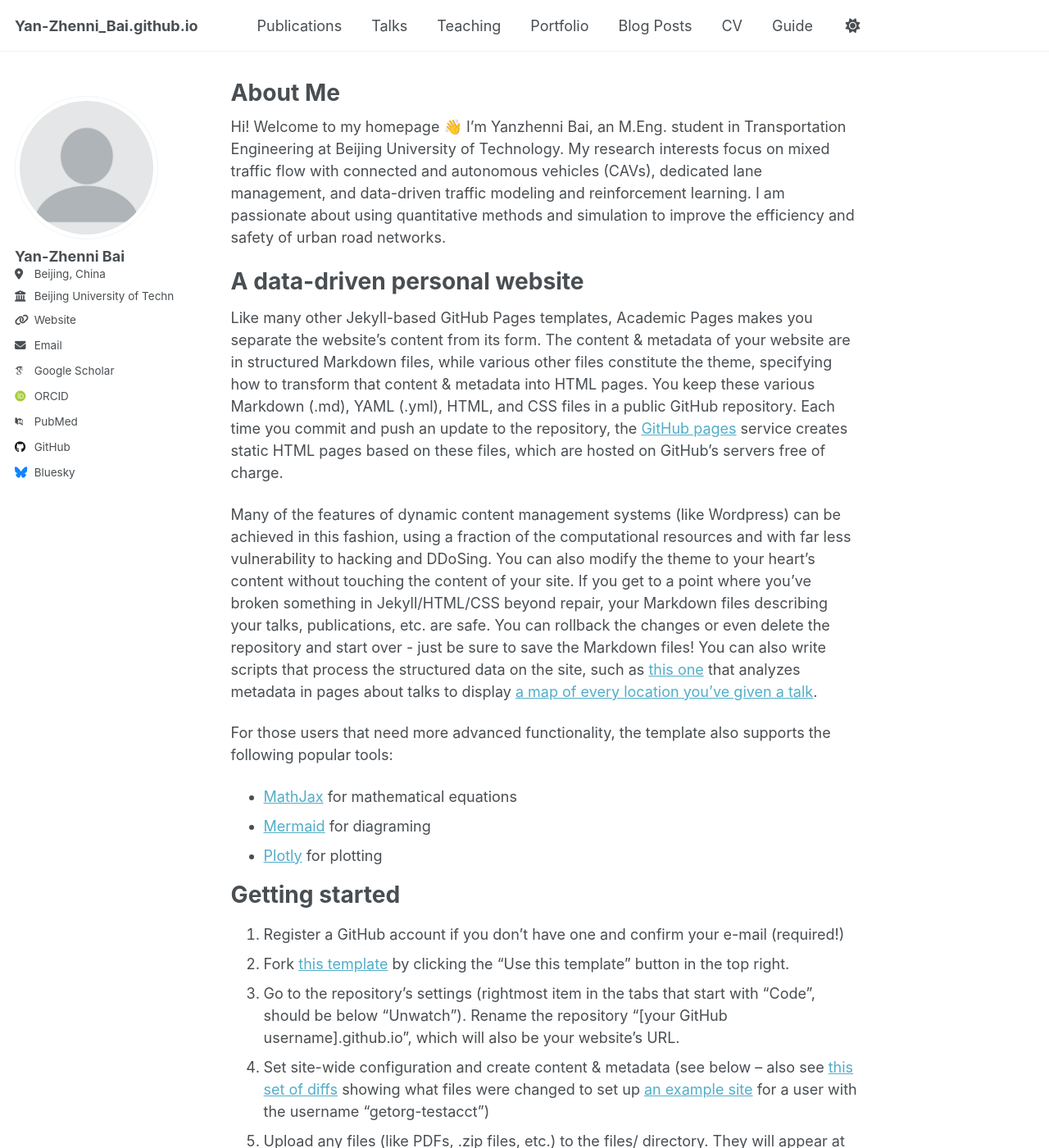
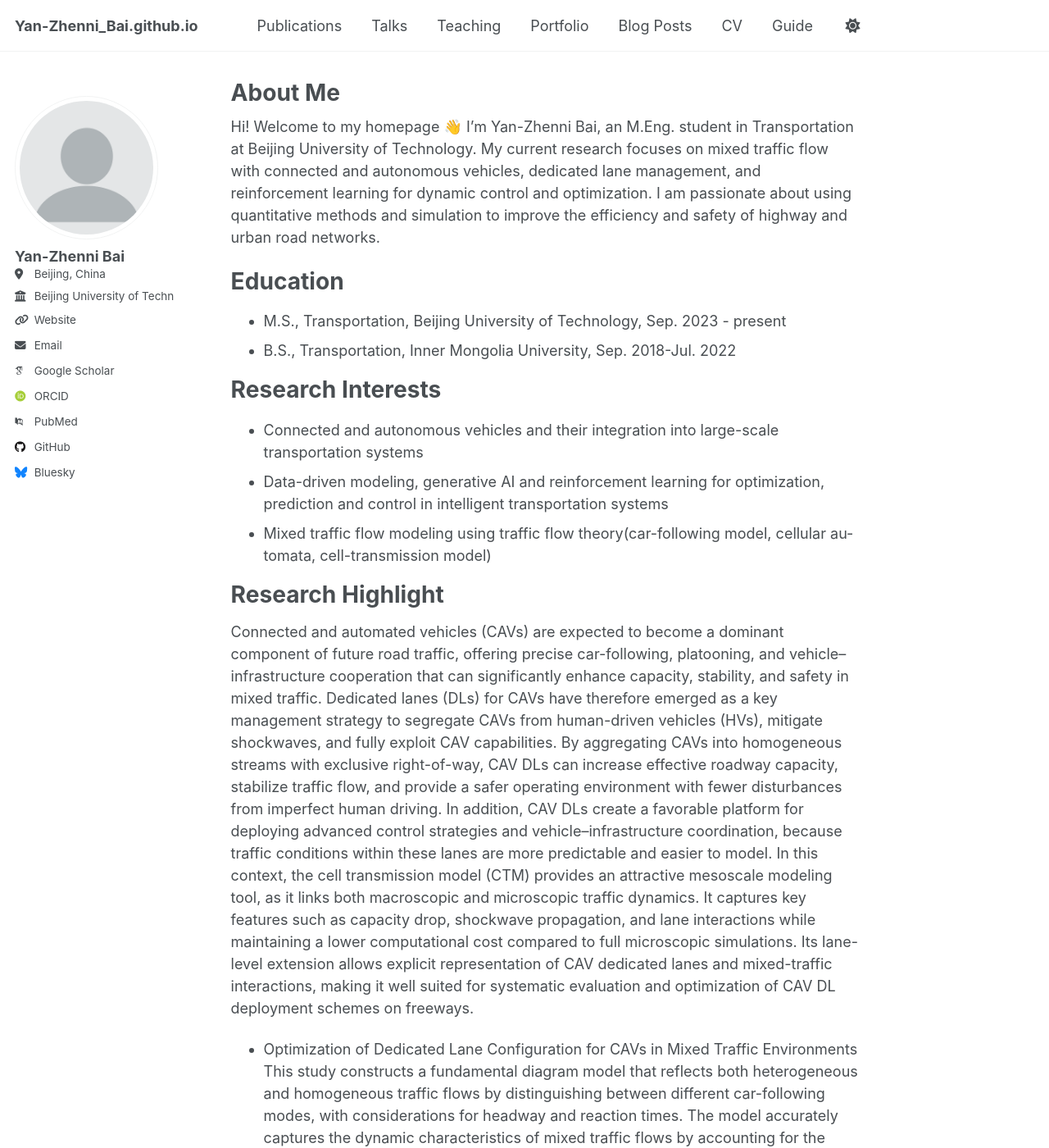
Before and after one commit to Yzn-Bai/Yan-Zhenni_Bai.github.io, a Jekyll site: the page built from _pages/about.md, in a window 1280 px wide and 1400 px high. Shown: the whole window at 82% size. Built offline with Jekyll 4.4.1, drawn with Linux system fonts in a browser that asks for light colours; some web fonts are replaced; a script that is not in the unit is left out; some of the changed text lies outside the part shown.

Commit message:
Update about.md

```diff
--- a/_pages/about.md
+++ b/_pages/about.md
@@ -7,27 +7,30 @@ redirect_from:
   - /about.html
 ---
 
-Hi! Welcome to my homepage 👋 I’m Yanzhenni Bai, an M.Eng. student in Transportation Engineering at Beijing University of Technology. My research interests focus on mixed traffic flow with connected and autonomous vehicles (CAVs), dedicated lane management, and data-driven traffic modeling and reinforcement learning. I am passionate about using quantitative methods and simulation to improve the efficiency and safety of urban road networks.
+Hi! Welcome to my homepage 👋 I’m Yan-Zhenni Bai, an M.Eng. student in Transportation at Beijing University of Technology. My current research focuses on mixed traffic flow with connected and autonomous vehicles, dedicated lane management, and reinforcement learning for dynamic control and optimization. I am passionate about using quantitative methods and simulation to improve the efficiency and safety of highway and urban road networks.
 
-A data-driven personal website
+Education
 ======
-Like many other Jekyll-based GitHub Pages templates, Academic Pages makes you separate the website's content from its form. The content & metadata of your website are in structured Markdown files, while various other files constitute the theme, specifying how to transform that content & metadata into HTML pages. You keep these various Markdown (.md), YAML (.yml), HTML, and CSS files in a public GitHub repository. Each time you commit and push an update to the repository, the [GitHub pages](https://pages.github.com/) service creates static HTML pages based on these files, which are hosted on GitHub's servers free of charge.
+- M.S., Transportation, Beijing University of Technology, Sep. 2023 - present
+- B.S., Transportation, Inner Mongolia University, Sep. 2018-Jul. 2022
 
-Many of the features of dynamic content management systems (like Wordpress) can be achieved in this fashion, using a fraction of the computational resources and with far less vulnerability to hacking and DDoSing. You can also modify the theme to your heart's content without touching the content of your site. If you get to a point where you've broken something in Jekyll/HTML/CSS beyond repair, your Markdown files describing your talks, publications, etc. are safe. You can rollback the changes or even delete the repository and start over - just be sure to save the Markdown files! You can also write scripts that process the structured data on the site, such as [this one](https://github.com/academicpages/academicpages.github.io/blob/master/talkmap.ipynb) that analyzes metadata in pages about talks to display [a map of every location you've given a talk](https://academicpages.github.io/talkmap.html).
+Research Interests
+======
+- Connected and autonomous vehicles and their integration into large-scale transportation systems
+- Data-driven modeling, generative AI and reinforcement learning for optimization, prediction and control in intelligent transportation systems
+- Mixed traffic flow modeling using traffic flow theory(car-following model, cellular au-tomata, cell-transmission model)
 
-For those users that need more advanced functionality, the template also supports the following popular tools:
-- [MathJax](https://www.mathjax.org/) for mathematical equations
-- [Mermaid](https://mermaid.js.org/) for diagraming
-- [Plotly](https://plotly.com/javascript/) for plotting
+Research Highlight
+======
+  Connected and automated vehicles (CAVs) are expected to become a dominant component of future road traffic, offering precise car-following, platooning, and vehicle–infrastructure cooperation that can significantly enhance capacity, stability, and safety in mixed traffic. Dedicated lanes (DLs) for CAVs have therefore emerged as a key management strategy to segregate CAVs from human-driven vehicles (HVs), mitigate shockwaves, and fully exploit CAV capabilities. By aggregating CAVs into homogeneous streams with exclusive right-of-way, CAV DLs can increase effective roadway capacity, stabilize traffic flow, and provide a safer operating environment with fewer disturbances from imperfect human driving. In addition, CAV DLs create a favorable platform for deploying advanced control strategies and vehicle–infrastructure coordination, because traffic conditions within these lanes are more predictable and easier to model.
+  In this context, the cell transmission model (CTM) provides an attractive mesoscale modeling tool, as it links both macroscopic and microscopic traffic dynamics. It captures key features such as capacity drop, shockwave propagation, and lane interactions while maintaining a lower computational cost compared to full microscopic simulations. Its lane-level extension allows explicit representation of CAV dedicated lanes and mixed-traffic interactions, making it well suited for systematic evaluation and optimization of CAV DL deployment schemes on freeways.
+- Optimization of Dedicated Lane Configuration for CAVs in Mixed Traffic Environments
+  This study constructs a fundamental diagram model that reflects both heterogeneous and homogeneous traffic flows by distinguishing between different car-following modes, with considerations for headway and reaction times. The model accurately captures the dynamic characteristics of mixed traffic flows by accounting for the differences between Connected and Automated Vehicles (CAVs) and Human-Driven Vehicles (HVs). To simulate lane-changing behavior for both vehicle types, this study also incorporates a logit model, which takes into account the traffic occupancy rate and other latent factors influencing lane-changing decisions. Additionally, the model considers the capacity drop phenomenon, where the flow rate decreases and impacts overall capacity when traffic density exceeds a critical threshold. Through these enhancements, the traditional Cell Transmission Model (CTM) is modified to better capture the unique dynamics introduced by CAVs and Dedicated Lanes (DLs), thereby improving the simulation capability of CAV DL performance in mixed traffic environments.
 
-Getting started
-======
-1. Register a GitHub account if you don't have one and confirm your e-mail (required!)
-1. Fork [this template](https://github.com/academicpages/academicpages.github.io) by clicking the "Use this template" button in the top right.
-1. Go to the repository's settings (rightmost item in the tabs that start with "Code", should be below "Unwatch"). Rename the repository "[your GitHub username].github.io", which will also be your website's URL.
-1. Set site-wide configuration and create content & metadata (see below -- also see [this set of diffs](https://archive.is/3TPas) showing what files were changed to set up [an example site](https://getorg-testacct.github.io) for a user with the username "getorg-testacct")
-1. Upload any files (like PDFs, .zip files, etc.) to the files/ directory. They will appear at https://[your GitHub username].github.io/files/example.pdf.
-1. Check status by going to the repository settings, in the "GitHub pages" section
+  Well-designed CAV DL configurations such as number, length, and position are therefore crucial for realizing system-level benefits from CAV technologies, ensuring that the substantial investments in automation and connectivity translate into tangible improvements in efficiency, reliability, and safety at the corridor and network levels.
+
+- Reinforcement Learning-Based Dynamic Dedicated Lane Control for CAVs in Mixed Traffic (working paper)
+  However, in the real world CAV penetration is highly uncertain, traffic demand fluctuates across time and space, and infrastructure budgets are constrained. Under such conditions, naively deploying or statically managing CAV DLs can even waste capacity or worsen congestion if the number, position, or length of DLs is not matched to prevailing traffic states. This creates an urgent need for mesoscale models and intelligent control methods that (i) can efficiently evaluate CAV DL configurations under heterogeneous mixed-traffic conditions, and (ii) can further adapt DL allocation in real time as demand and CAV penetration evolve.
 
 Site-wide configuration
 ------
```
